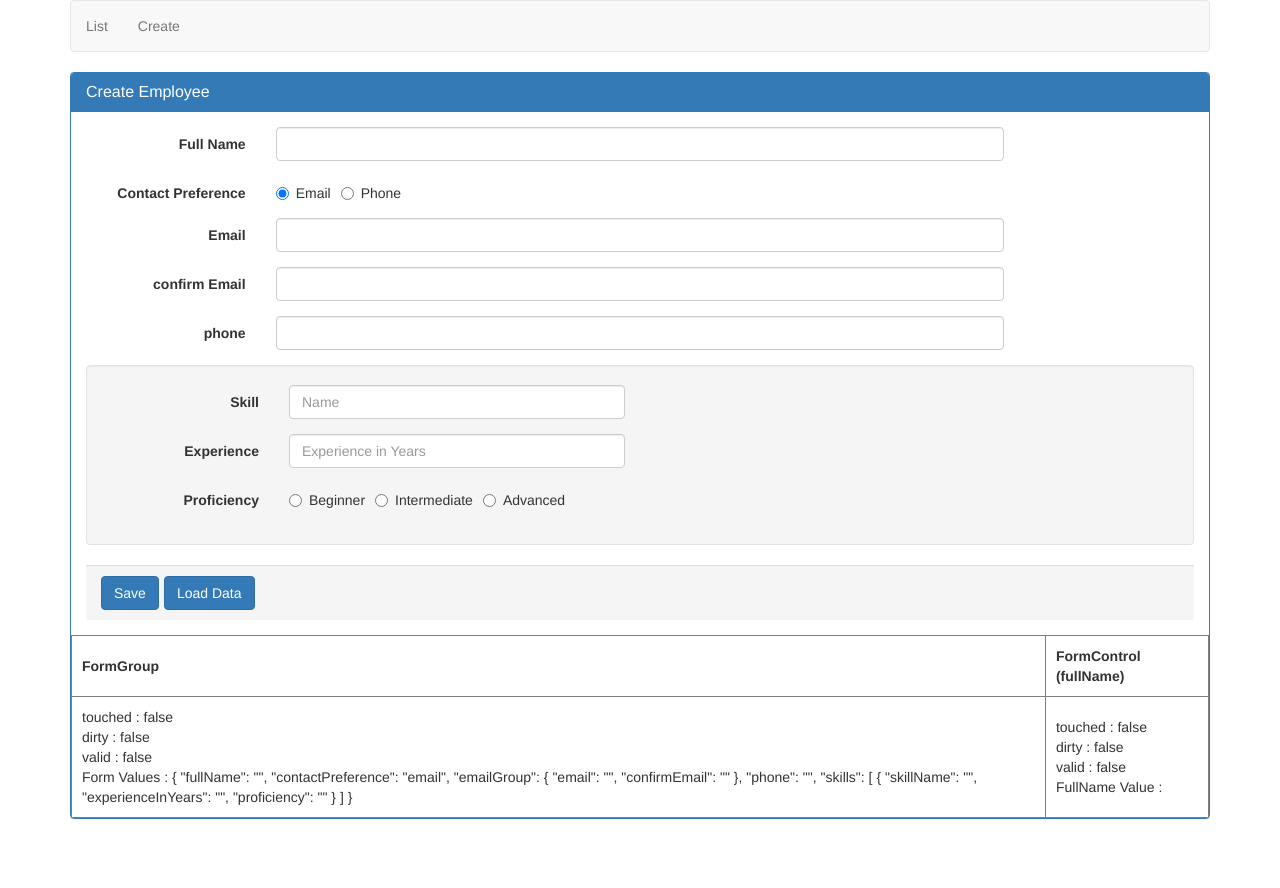
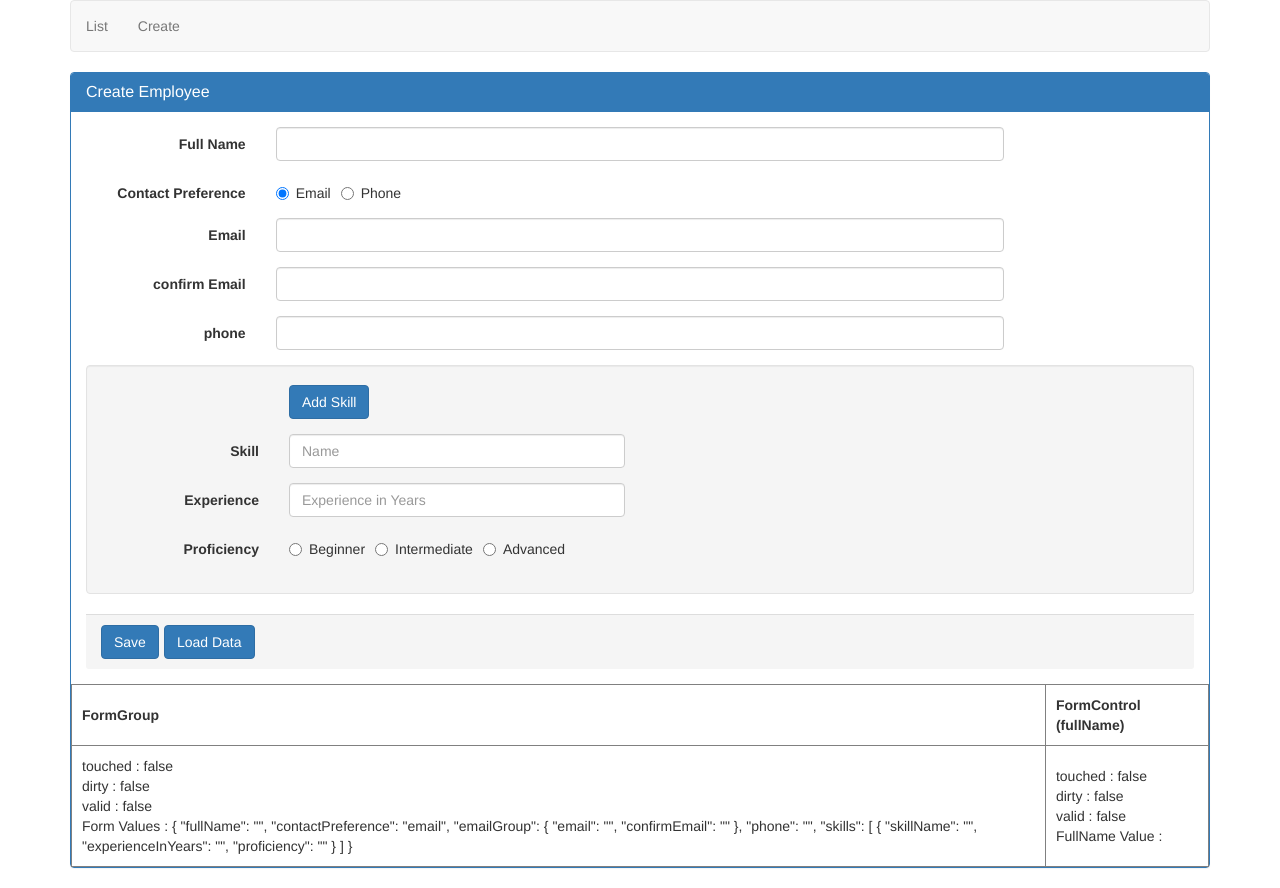
Before and after one commit to pauljohn99/frontend, an Angular app in the folder angular/angular-video-1/: page /create in a window 1280 px wide. Before the commit the page ends 839 px from the top, so only its background shows below. Built offline with nearby package versions, Linux system fonts and the light colour scheme.

Commit message:
video-21 Angular dynamic forms tutorial

```diff
--- a/angular/angular-video-1/src/app/employee/create-employee.component.html
+++ b/angular/angular-video-1/src/app/employee/create-employee.component.html
@@ -121,8 +121,20 @@
       </div>
 
       <div class="well">
+        <div class="form-group">
+          <div class="col-md-offset-2 col-md-4">
+            <button
+              type="button"
+              class="btn btn-primary"
+              (click)="addSkillButtonClick()"
+            >
+              Add Skill
+            </button>
+          </div>
+        </div>
+
         <div formArrayName="skills">
-          <div formGroupName="0">
+          <div [formGroupName]="0">
             <div
               class="form-group"
               [ngClass]="{
--- a/angular/angular-video-1/src/app/employee/create-employee.component.ts
+++ b/angular/angular-video-1/src/app/employee/create-employee.component.ts
@@ -95,6 +95,9 @@ export class CreateEmployeeComponent implements OnInit {
       this.logValidationErrors(this.employeeForm);
     });
   }
+  addSkillButtonClick(): void {
+    (<FormArray>this.employeeForm.get('skills')).push(this.addSkillFormGroup());
+  }
 
   addSkillFormGroup(): FormGroup {
     return this.fb.group({
```
